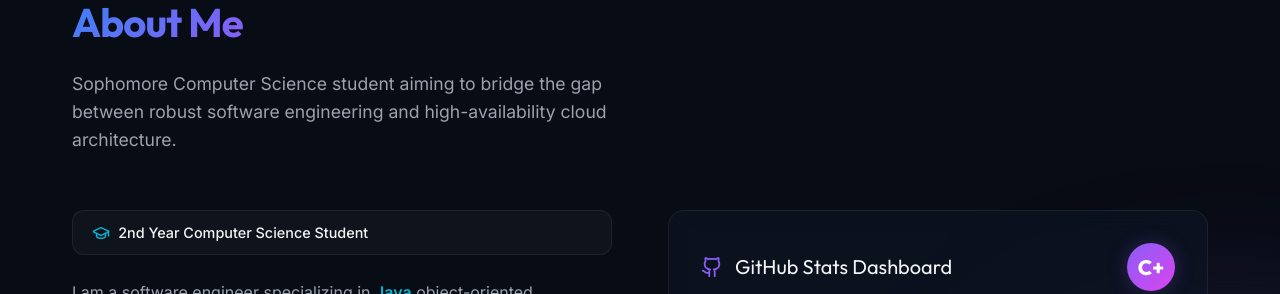
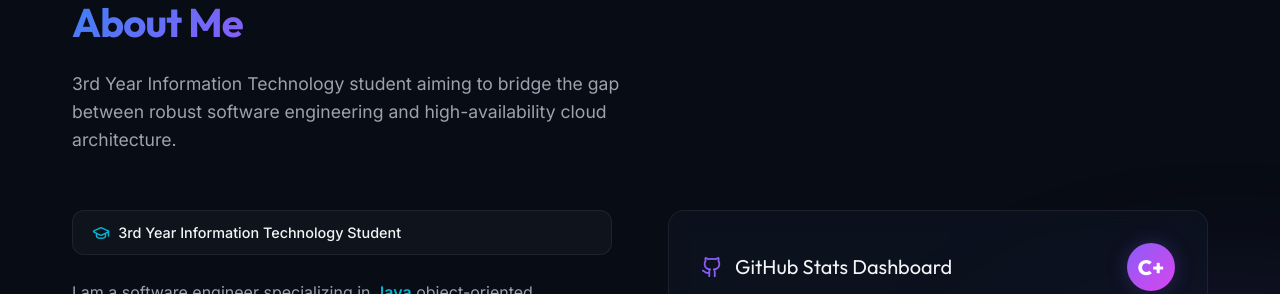
Before and after one commit to Akashyatinjain/profolio, a React (Vite) app: page / in a window 1280 px wide. Shown: the part 938-1232 px from the top of the page. Built offline with nearby package versions, Linux system fonts and the light colour scheme.

Commit message:
protfolio

```diff
--- a/index.html
+++ b/index.html
@@ -4,9 +4,9 @@
     <meta charset="UTF-8" />
     <link rel="icon" type="image/svg+xml" href="https://avatars.githubusercontent.com/u/193562176?v=4" />
     <meta name="viewport" content="width=device-width, initial-scale=1.0" />
-    <meta name="description" content="Akash Yatin Jain - Portfolio. 2nd Year CS Student, Aspiring Cloud & Data Engineer. Full-Stack Developer specializing in React, Node.js, and Databases." />
-    <meta name="keywords" content="Akash Yatin Jain, Portfolio, CS Student, Software Engineer, Cloud Engineer, React Developer, Full Stack Developer" />
-    <meta name="author" content="Akash Yatin Jain" />
+    <meta name="description" content="Akash Jain - Portfolio. 3rd Year Information Technology Student, Aspiring Cloud & Data Engineer. Full-Stack Developer specializing in React, Node.js, and Databases." />
+    <meta name="keywords" content="Akash Jain, Portfolio, IT Student, Software Engineer, Cloud Engineer, React Developer, Full Stack Developer" />
+    <meta name="author" content="Akash Jain" />
 
     <!-- Google Fonts -->
     <link rel="preconnect" href="https://fonts.googleapis.com" />
--- a/src/components/About.jsx
+++ b/src/components/About.jsx
@@ -49,7 +49,7 @@ const About = () => {
       <div className="container">
         <h2 className="section-title">About Me</h2>
         <p className="section-subtitle">
-          Sophomore Computer Science student aiming to bridge the gap between robust software engineering and high-availability cloud architecture.
+          3rd Year Information Technology student aiming to bridge the gap between robust software engineering and high-availability cloud architecture.
         </p>
 
         <div className="about-grid">
@@ -57,7 +57,7 @@ const About = () => {
           <div className="about-bio">
             <div className="highlight-tag">
               <GraduationCap size={18} />
-              <span>2nd Year Computer Science Student</span>
+              <span>3rd Year Information Technology Student</span>
             </div>
              <p className="about-text">
               I am a software engineer specializing in <strong className="text-highlight">Java</strong> object-oriented programming, data structures, and algorithms.
--- a/src/components/Hero.jsx
+++ b/src/components/Hero.jsx
@@ -105,7 +105,7 @@ const Hero = () => {
           </div>
 
           <p className="hero-desc">
-            Sophomore IT student with an elite focus on <strong className="text-highlight">Java OOP</strong>, Data Structures & Algorithms, and modern Full-Stack development.
+            3rd Year IT student with an elite focus on <strong className="text-highlight">Java OOP</strong>, Data Structures & Algorithms, and modern Full-Stack development.
             Actively building enterprise-ready solutions with secure cloud pipelines.
           </p>
 
```
